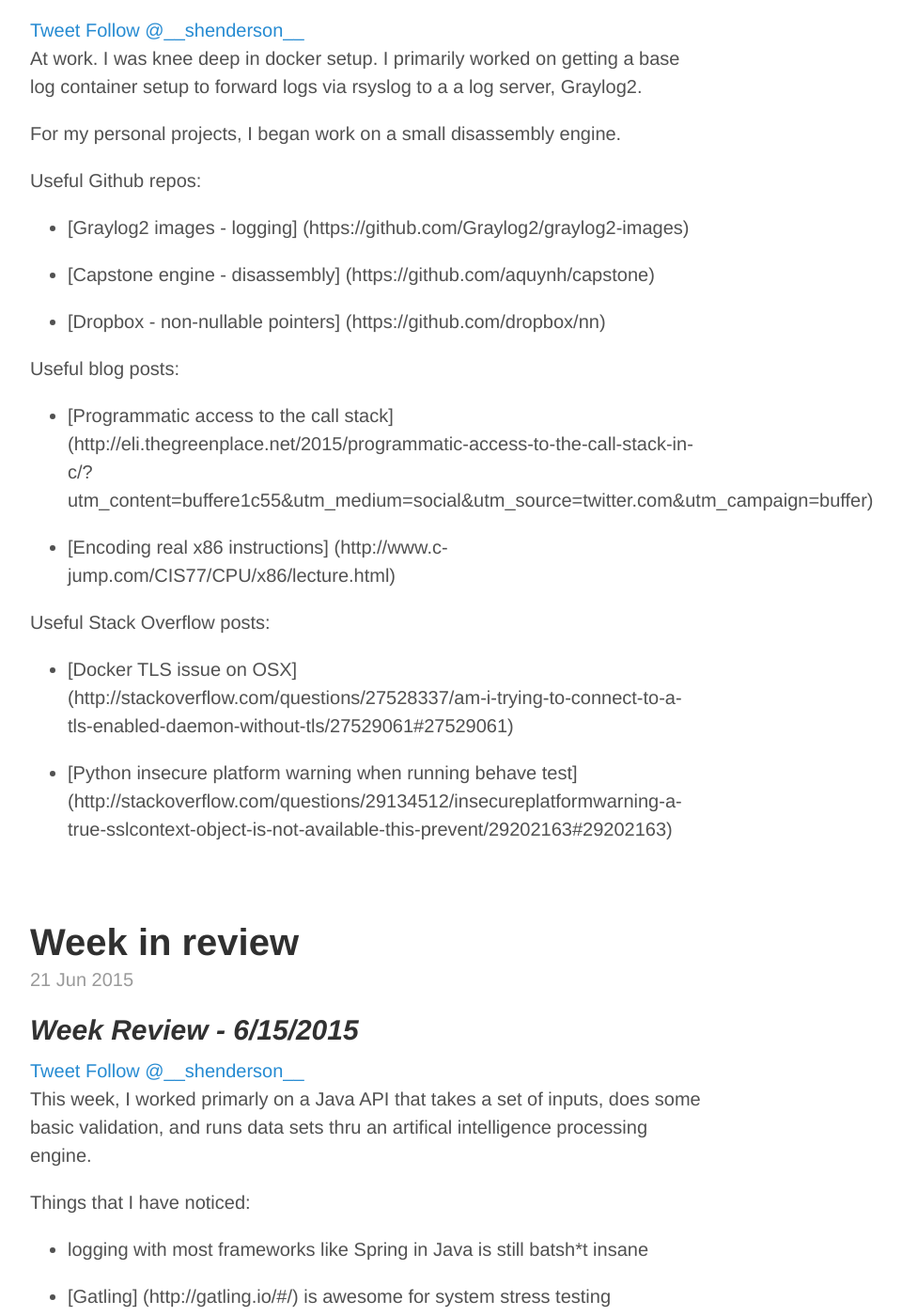
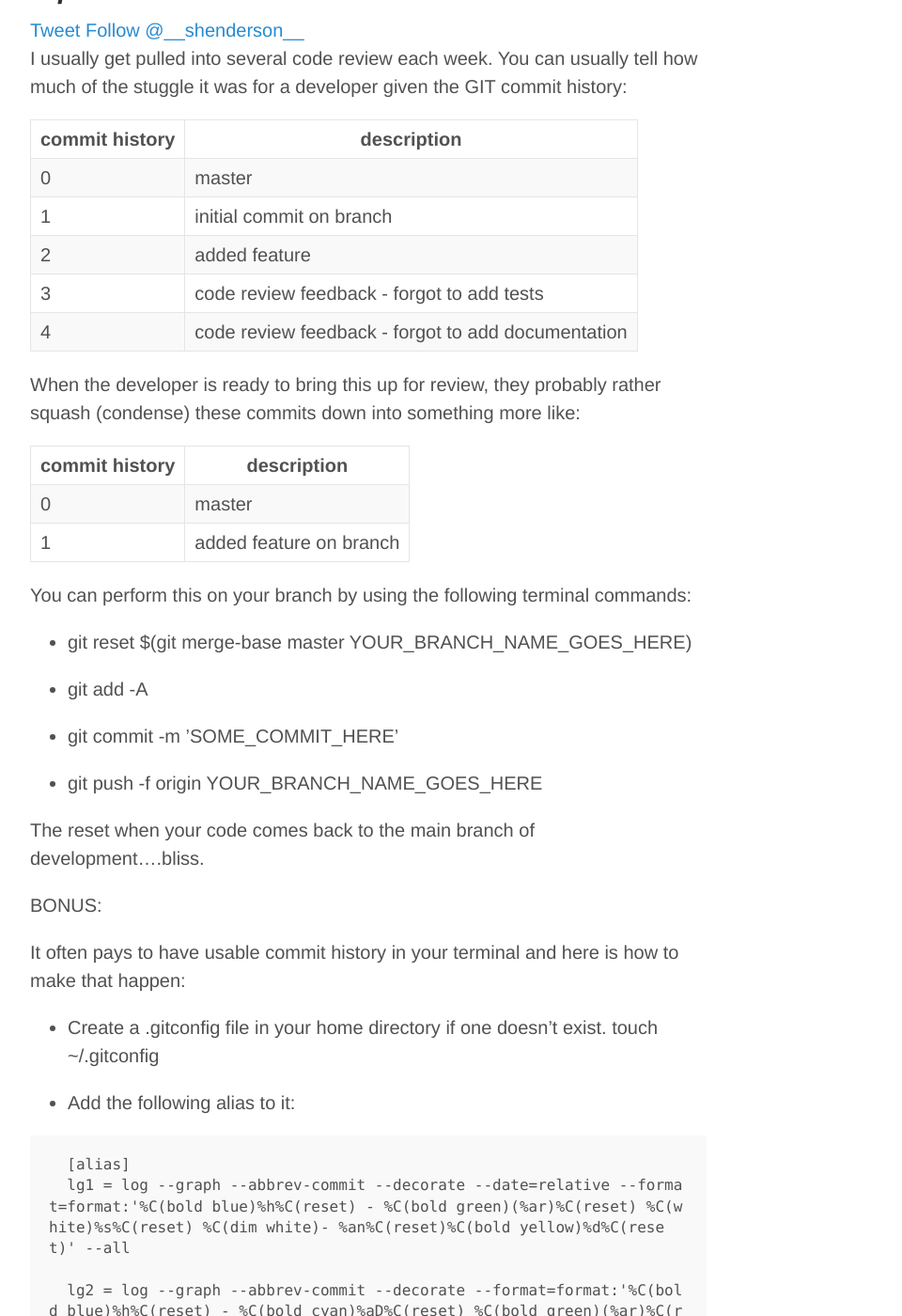
Before and after one commit to bowlofstew/bowlofstew.github.io, a Jekyll site: the page built from index.html, in a window 1280 px wide and 1400 px high, scrolled down 262 px. Shown: the whole window at 94% size, without its empty margins (248-1208 px from the left). Built offline with Jekyll 4.4.1, drawn with Linux system fonts in a browser that asks for light colours; Markdown is read by kramdown in place of the engine named in the settings; the list of posts is cut into pages by our own code; comment, search, counter and statistics services are not loaded; some of the changed text lies outside the part shown.

Commit message:
add git commit post

````diff
--- a/_posts/2015-07-19-week-in-review.md
+++ b/_posts/2015-07-19-week-in-review.md
@@ -4,6 +4,7 @@ title: "Week in review"
 comments: true
 permalink: 20150615review
 layout: post
+tags: [log, logging]
 ---
 *Week Review - 7/19/2015*
 -----
--- /dev/null
+++ b/_posts/2015-07-20-git-commit-squashing.md
@@ -0,0 +1,69 @@
+---
+layout: post
+title: "GIT commit squashing"
+comments: true
+permalink: git-commit-squashing
+layout: post
+tags: [git, history]
+---
+*Squash 'dem commits!*
+-----
+
+<div>
+<a href="https://twitter.com/share" class="twitter-share-button" data-via="__shenderson__">Tweet</a>
+
+<a href="https://twitter.com/__shenderson__" class="twitter-follow-button" data-show-count="false">Follow @__shenderson__</a>
+<script>!function(d,s,id){var js,fjs=d.getElementsByTagName(s)[0],p=/^http:/.test(d.location)?'http':'https';if(!d.getElementById(id)){js=d.createElement(s);js.id=id;js.src=p+'://platform.twitter.com/widgets.js';fjs.parentNode.insertBefore(js,fjs);}}(document, 'script', 'twitter-wjs');</script>
+
+ </div>
+
+<!-- Put this just before the closing body tag -->
+<script>!function(d,s,id){var js,fjs=d.getElementsByTagName(s)[0];if(!d.getElementById(id)){js=d.createElement(s);js.id=id;js.src="//platform.twitter.com/widgets.js";fjs.parentNode.insertBefore(js,fjs);}}(document,"script","twitter-wjs");</script>
+
+I usually get pulled into several code review each week.  You can usually tell how much of the stuggle it was for a developer given the GIT commit history:
+
+| commit history | description              							|
+|----------------|------------------------------------------------------|
+| 0				 | master												|
+| 1				 | initial commit on branch 							|
+| 2			     | added feature										|
+| 3				 | code review feedback - forgot to add tests   	   	|
+| 4			     | code review feedback - forgot to add documentation   |
+
+When the developer is ready to bring this up for review, they probably rather squash (condense) these commits down into something more like:
+
+| commit history | description              							|
+|----------------|------------------------------------------------------|
+| 0				 | master												|
+| 1				 | added feature on branch 					      		|
+
+You can perform this on your branch by using the following terminal commands:
+
+  * git reset $(git merge-base master YOUR_BRANCH_NAME_GOES_HERE)
+
+  *  git add -A
+
+  * git commit -m ’SOME_COMMIT_HERE'
+
+  * git push -f origin YOUR_BRANCH_NAME_GOES_HERE
+
+The reset when your code comes back to the main branch of development....bliss.
+
+BONUS:
+
+It often pays to have usable commit history in your terminal and here is how to make that happen:
+
+  * Create a .gitconfig file in your home directory if one doesn't exist.  touch ~/.gitconfig
+
+  * Add the following alias to it:
+
+  ```
+  [alias]
+  lg1 = log --graph --abbrev-commit --decorate --date=relative --format=format:'%C(bold blue)%h%C(reset) - %C(bold green)(%ar)%C(reset) %C(white)%s%C(reset) %C(dim white)- %an%C(reset)%C(bold yellow)%d%C(reset)' --all
+
+  lg2 = log --graph --abbrev-commit --decorate --format=format:'%C(bold blue)%h%C(reset) - %C(bold cyan)%aD%C(reset) %C(bold green)(%ar)%C(reset)%C(bold yellow)%d%C(reset)%n''          %C(white)%s%C(reset) %C(dim white)- %an%C(reset)' --all
+
+  lg = !"git lg1"
+  ```
+
+  Next time you type in `git lg1` ot `git lg2` in the terminal, it is easier to follow.  I picked this alias up from [StackOverflow] (http://stackoverflow.com/questions/1057564/pretty-git-branch-graphs) to replace mine and have been happy with it.
````
Also changed, not shown: _posts/2015-06-21-week-in-review.md (+1 -0 lines).
